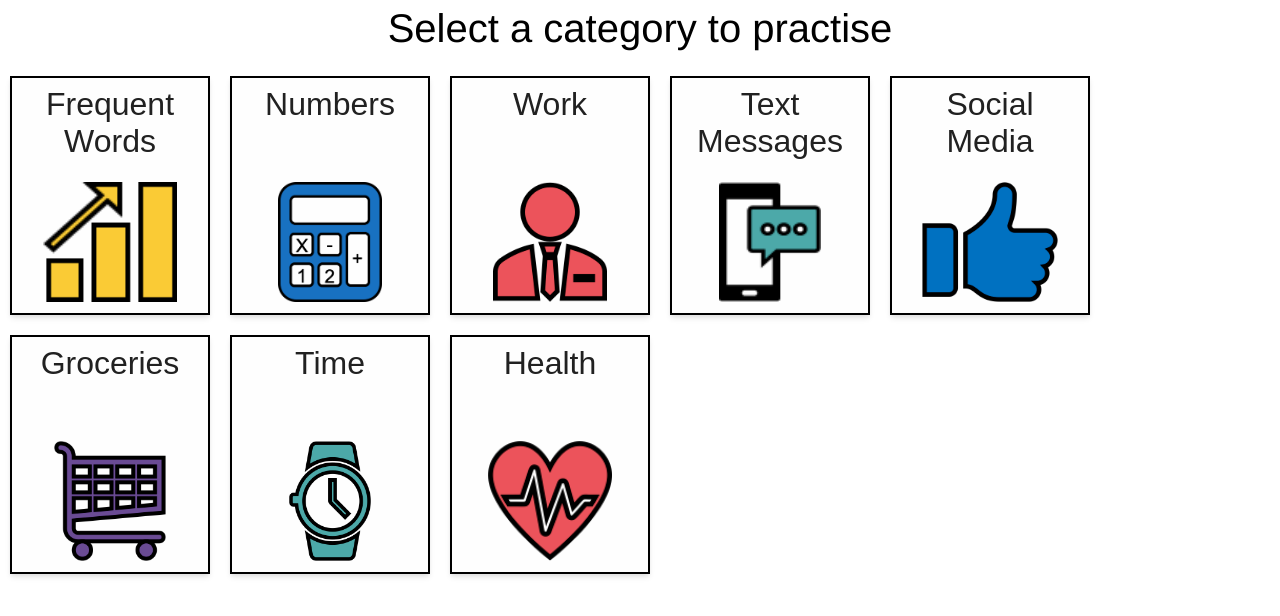
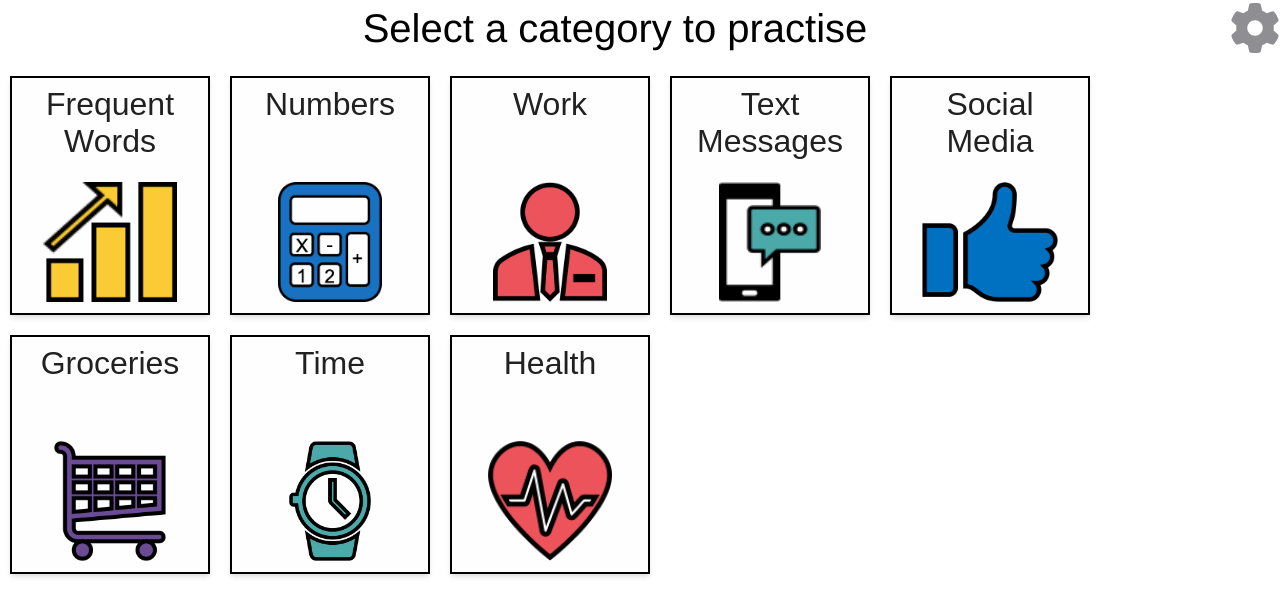
Before and after one commit to project-qwerty/project-qwerty, a Vue app: page /select-lists in a window 1280 px wide. Shown: the top 616 px of the page. Built offline with nearby package versions, Linux system fonts and the light colour scheme.

Commit message:
fix missing link to settings

```diff
--- a/src/views/SelectLists.vue
+++ b/src/views/SelectLists.vue
@@ -5,7 +5,7 @@
       <div class="heading">Select a category to practise</div>
       <!-- Link to settings -->
       <router-link class="link-to-settings" to="/settings">
-        <font-awesome-icon class="link-to-settings-cog" icon="cog" />
+        <font-awesome-icon class="link-to-settings-cog" icon="gear" />
       </router-link>
     </div>
 
```
